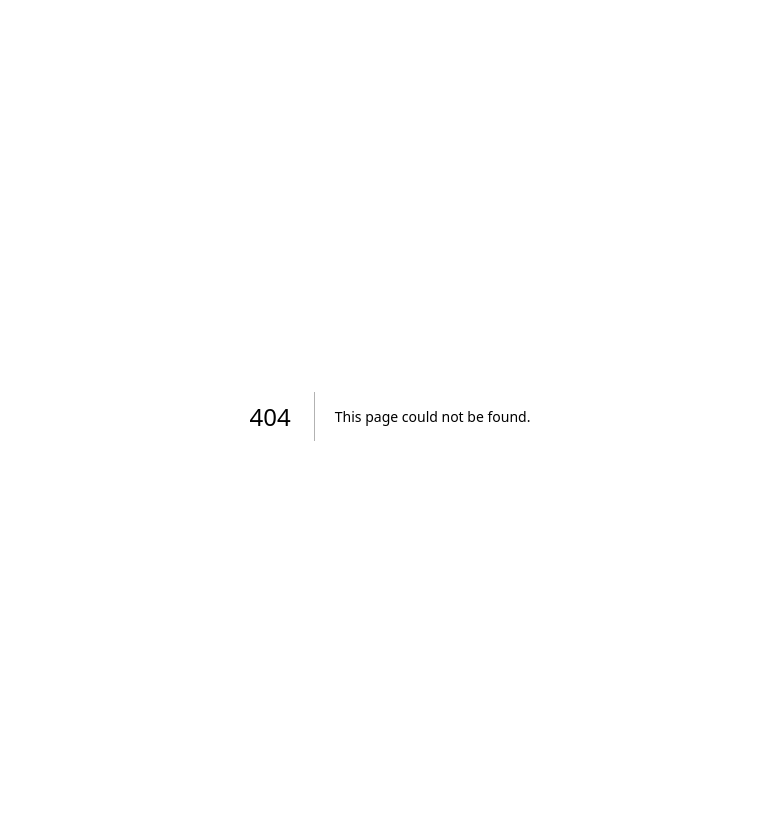
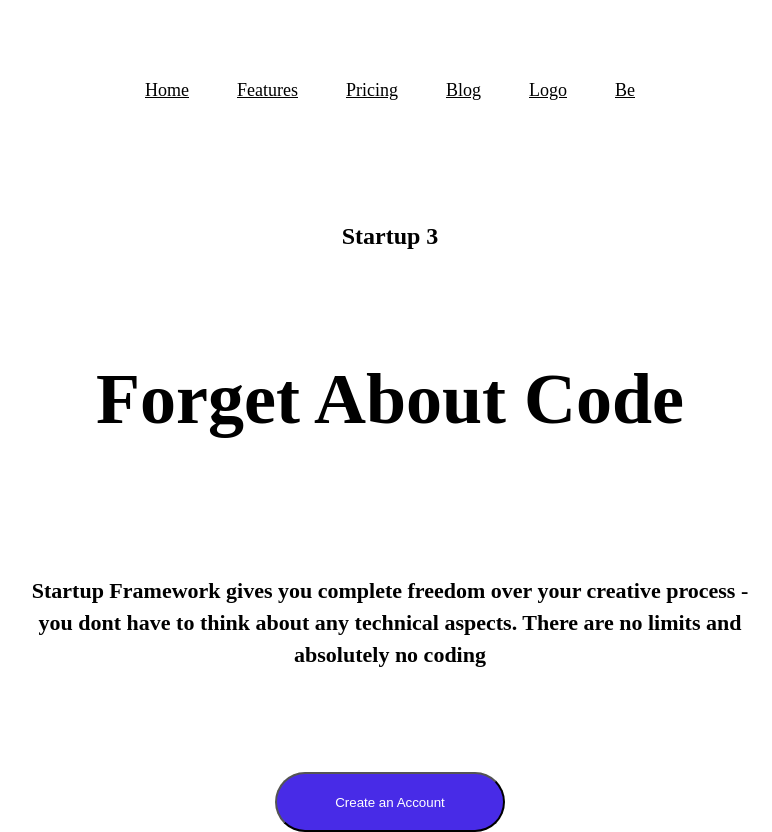
Before and after one commit to Beanmommo/frontend-practice-web, a Next.js app: page /LandingPage in a window 1280 px wide. Before the commit this address had no page. Shown: the whole page, without its empty margins (250-1022 px from the left). Built offline with nearby package versions, Linux system fonts and the light colour scheme.

Commit message:
Created Pages folder for seperated section

```diff
--- a/app/page.tsx
+++ b/app/page.tsx
@@ -1,15 +1,11 @@
-import PageButton from "@/Components/Global/PageButton";
-import { CarouselTab } from "@/Components/LandingPage/CarouselTab";
-import NavBar from "@/Components/LandingPage/NavBar";
+
+import LandingPage from "@/pages/LandingPage";
 import Image from "next/image";
 
 export default function Home() {
   return (
     <main>
-      <NavBar></NavBar>
-      <CarouselTab></CarouselTab>
-      <PageButton displayName="Create an Account"></PageButton>
-
+      <LandingPage></LandingPage>
     </main>
   );
 }
--- /dev/null
+++ b/pages/LandingPage.tsx
@@ -0,0 +1,16 @@
+import React from 'react'
+import PageButton from "@/Components/Global/PageButton";
+import { CarouselTab } from "@/Components/LandingPage/CarouselTab";
+import NavBar from "@/Components/LandingPage/NavBar";
+
+const LandingPage = () => {
+  return (
+    <main>
+      <NavBar></NavBar>
+      <CarouselTab></CarouselTab>
+      <PageButton displayName="Create an Account"></PageButton>
+    </main>
+  )
+}
+
+export default LandingPage
```
